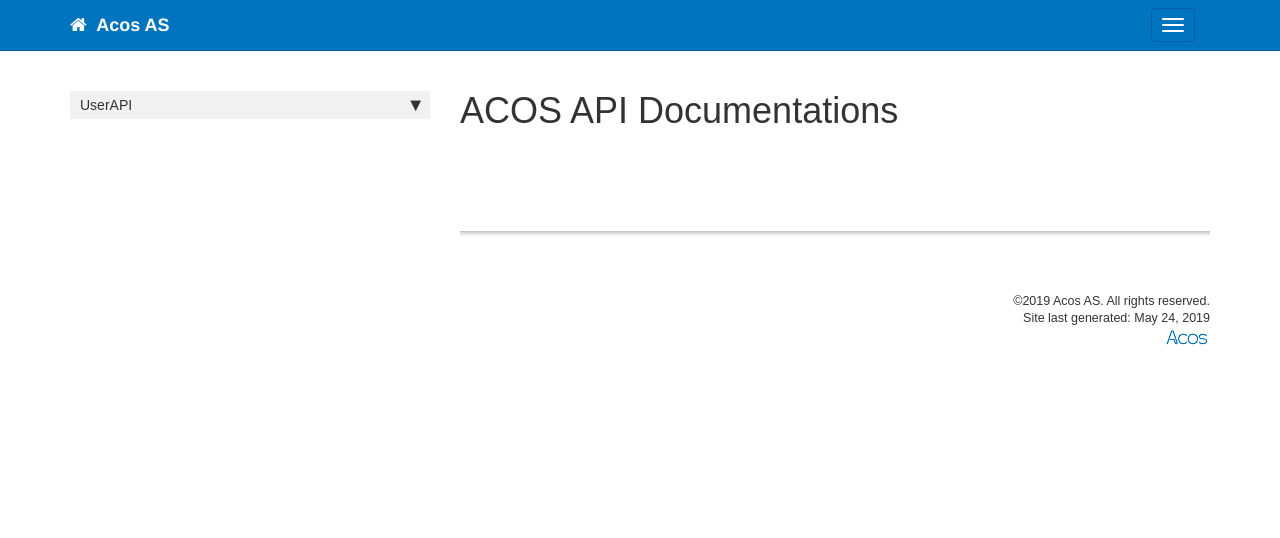
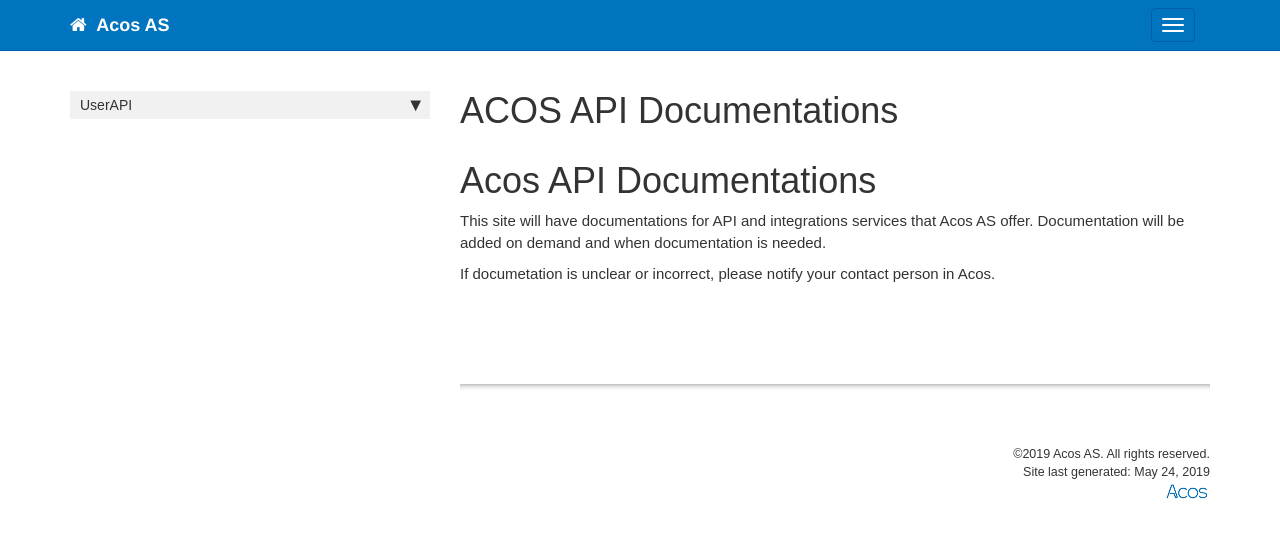
Before and after one commit to ACOSAS/acosas.github.io, a Jekyll site: the page built from index.md, in a window 1280 px wide. Shown: the top 538 px of the page. Built offline with Jekyll 4.4.1, drawn with Linux system fonts in a browser that asks for light colours; nearby versions of some CDN libraries; comment, search, counter and statistics services are not loaded.

Commit message:
Added a text into index

```diff
--- a/index.md
+++ b/index.md
@@ -10,3 +10,8 @@
 permalink: index.html
 #summary: These brief instructions will help you get started quickly with the theme. The other topics in this help provide additional information and detail about working with other aspects of this theme and Jekyll.
 ---
+# Acos API Documentations
+This site will have documentations for API and integrations services that Acos AS offer.
+Documentation will be added on demand and when documentation is needed.
+
+If documetation is unclear or incorrect, please notify your contact person in Acos.
```
